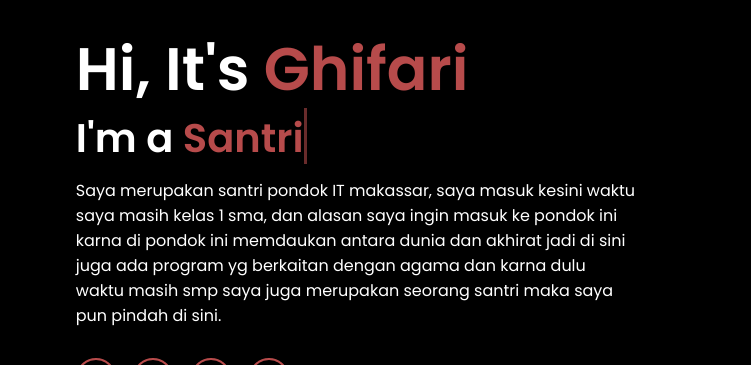
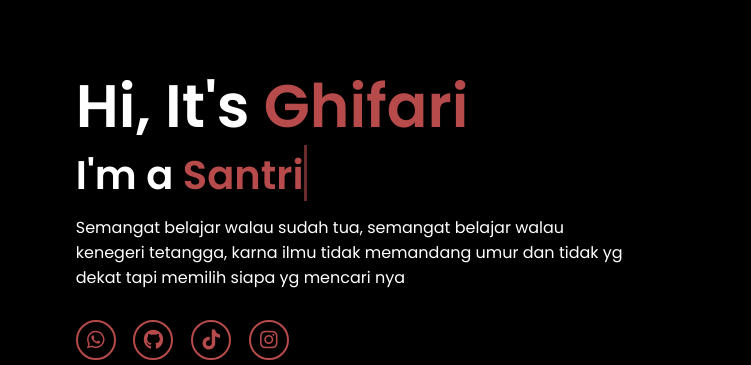
Before and after one commit to ghifari123610/portfolio1, a plain HTML site: page index.html in a window 1280 px wide. Shown: the part 147-512 px from the top of the page, 529-1280 px from the left. Drawn offline with Linux system fonts and the light colour scheme.

Commit message:
first commit

```diff
--- a/index.html
+++ b/index.html
@@ -28,7 +28,7 @@
         <div class="home-content">
             <h1>Hi, It's <span>Ghifari</span></h1>
             <h3 class="typing-text">I'm a <span></span></h3>
-            <p>Saya merupakan santri pondok IT makassar, saya masuk kesini waktu saya masih kelas 1 sma, dan alasan saya ingin masuk ke pondok ini karna di pondok ini memdaukan antara dunia dan akhirat jadi di sini juga ada program yg berkaitan dengan agama dan karna dulu waktu masih smp saya juga merupakan seorang santri maka saya pun pindah di sini.</p>
+            <p>Semangat belajar walau sudah tua, semangat belajar walau kenegeri tetangga, karna ilmu tidak memandang umur dan tidak yg dekat tapi memilih siapa yg mencari nya</p>
             <div class="social-icons">
                 <a href="https://web.whatsapp.com/#"><i class="fa-brands fa-whatsapp"></i></a>
                 <a href="https://github.com/ghifari123610/"><i class="fa-brands fa-github"></i></a>
```
